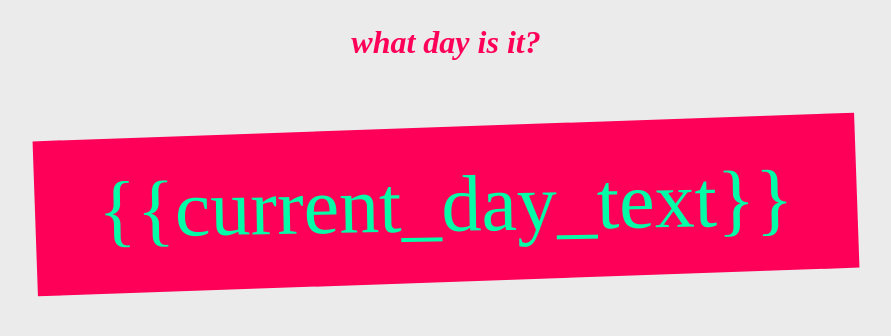
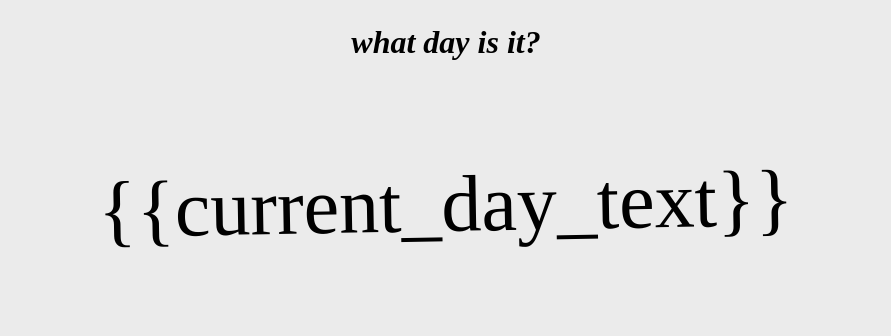
Before and after one commit to mymakerofficial/what-day-is-it, a Vue app: page / in a window 1280 px wide. Shown: the top 336 px of the page, without its empty margins (194-1085 px from the left). Built offline with nearby package versions, Linux system fonts and the light colour scheme; a web font is replaced by a local one.

Commit message:
just some improvements

```diff
--- a/public/data/days.json
+++ b/public/data/days.json
@@ -103,13 +103,14 @@
     {"title": null,"text": "# BOTTOM TEXT","author": null,"weight": 1},
     {"title": null,"text": "I know right.","author": null,"weight": 1},
     {"title": null,"text": "> ### I got a feeling.","author": null,"weight": 1},
-    {"title": "{{this.day.title}}","text": null,"author": null,"weight": 1},
+    {"title": "## {{this.day.title}}","text": null,"author": null,"weight": 1},
     {"title": null,"text": "> ## that's not even a quote.","author": null,"weight": 1},
     {"title": null,"text": "<iframe width=\"560\" height=\"315\" src=\"https://www.youtube.com/embed/dQw4w9WgXcQ?autoplay=1\"  frameborder=\"0\" allow=\"accelerometer; autoplay; clipboard-write; encrypted-media; gyroscope; picture-in-picture\" allowfullscreen></iframe>","author": null,"weight": 1},
     {"title": null,"text": "> ##### Lorem ipsum dolor sit amet, consectetur adipiscing elit. Ut eu odio a mauris scelerisque sollicitudin. Ut finibus sollicitudin eros. Etiam maximus leo quis feugiat rhoncus. Aliquam odio nisi, varius id mi molestie, egestas dapibus augue. Cras a enim eu tortor pharetra dictum in ac lorem. Duis maximus nisl ut ligula aliquam consequat. Proin vel ultrices lorem. Sed laoreet, ligula at viverra porttitor, quam lacus vulputate libero, eu laoreet nulla ex sit amet eros. Sed a ligula eros. Vestibulum molestie ipsum auctor molestie lobortis. Aenean accumsan nibh lectus, vitae tincidunt nunc faucibus sed. Maecenas convallis dictum gravida. Suspendisse sodales quam nisi. Mauris sollicitudin sagittis nunc eget ultricies. Etiam id nulla sed arcu consectetur aliquet et vitae urna. Class aptent taciti sociosqu ad litora torquent per conubia nostra, per inceptos himenaeos.","author": null,"weight": 1},
     {"title": "###### {{current_day_text}}","text": null,"author":null,"weight": 1},
     {"title": "# {{random_day_text}}","text": "nah its actually {{current_day_text}}","author":null,"weight": 1},
     {"title": null,"text": "> ### you can make a religion out of this\n\n \\- bill wurtz","author":null,"weight": 1},
-    {"title": null,"text": "Understandable have a great day","author":null,"weight": 1}
+    {"title": null,"text": "Understandable have a great day","author":null,"weight": 1},
+    {"title": "# when it {{current_day_text}}","text": null,"author":null,"weight": 1}
   ]
 }
--- a/src/sass/_variables.scss
+++ b/src/sass/_variables.scss
@@ -2,8 +2,8 @@ $uiLight: hsl(0, 0%, 92%);
 $uiDark: hsl(240, 6%, 10%);
 
 :root {
-  --uiColorPrimary: #FF0058;
-  --uiColorSecondary: #00FFA7;
+  --uiColorPrimary: $uiLight;
+  --uiColorSecondary: $uiDark;
 }
 
 $uiColorPrimary: var(--uiColorPrimary);
--- a/src/views/App.vue
+++ b/src/views/App.vue
@@ -56,7 +56,6 @@ export default {
       })
 
       //set color
-
       document.querySelector(':root').style.setProperty('--uiColorPrimary', `hsl(${this.random*360},100%,50%)`);
       document.querySelector(':root').style.setProperty('--uiColorSecondary', `hsl(${((this.random*360)+180)%360},100%,50%)`);
     },
```
